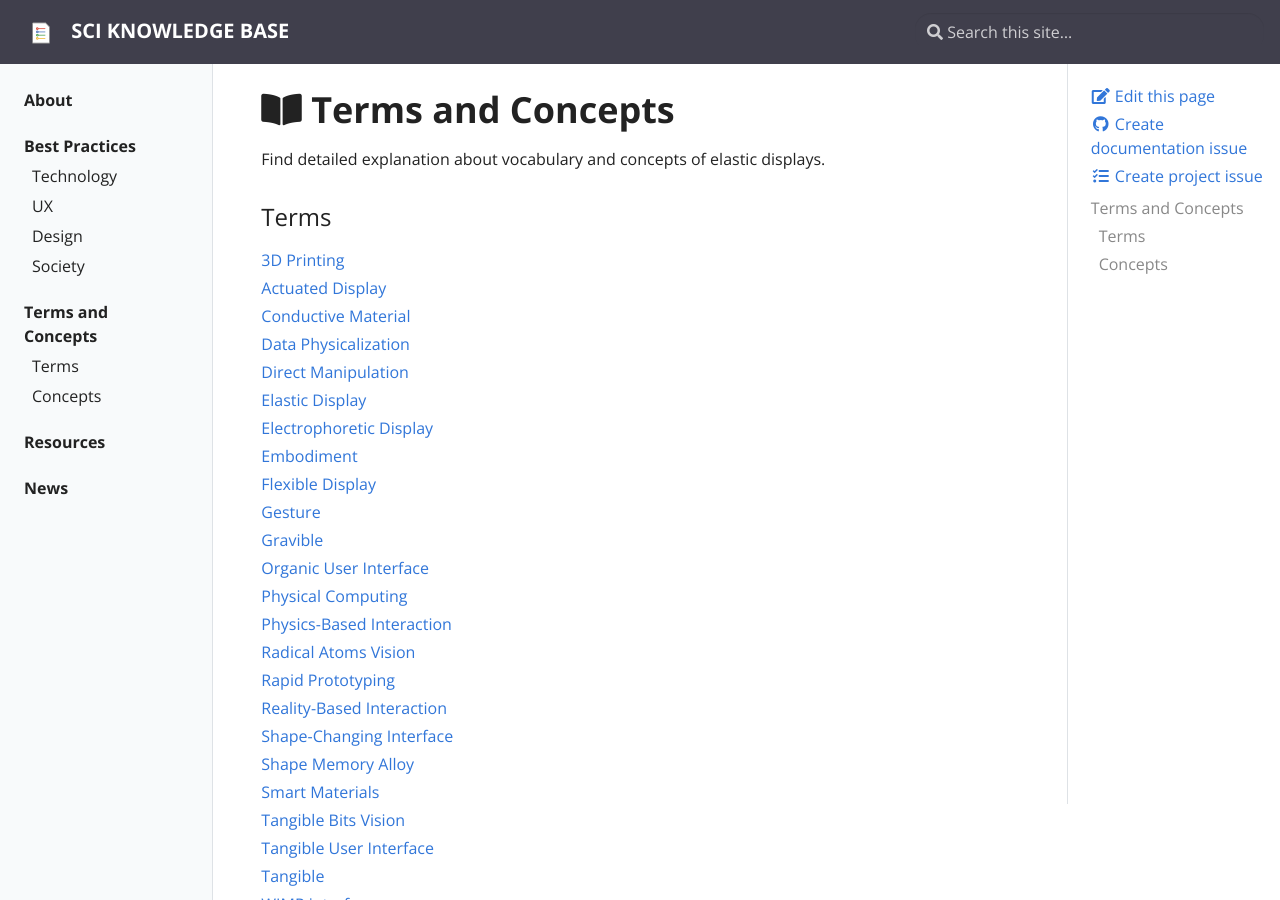
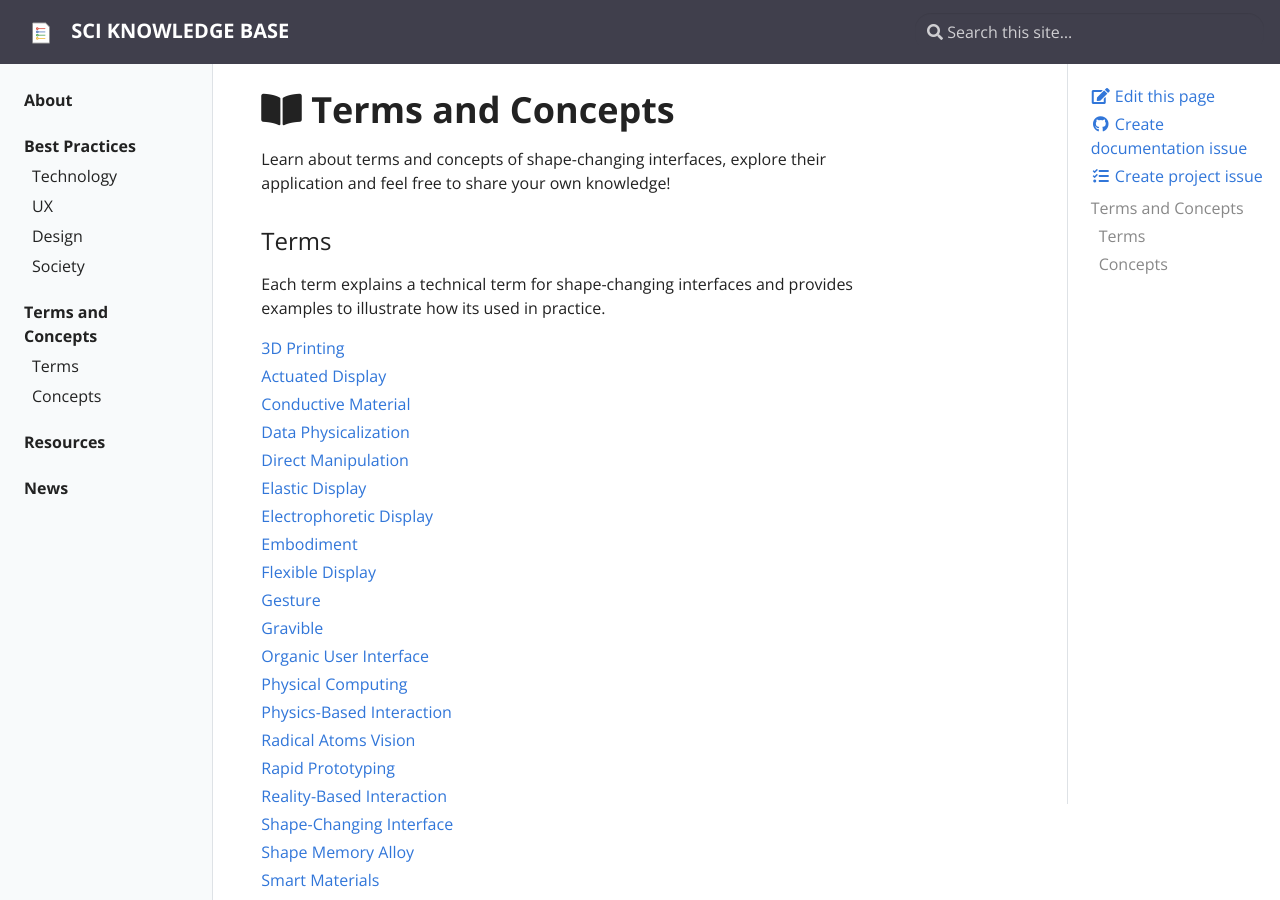
Before and after one commit to visualengineers/sci-knowledge-base, a Jekyll site: the page built from pages/terms-and-concepts.md, in a window 1280 px wide and 900 px high. Built offline with Jekyll 4.4.1, drawn with Linux system fonts in a browser that asks for light colours; some of the changed text lies outside the part shown.

Commit message:
updated description for knowledge items

```diff
--- a/pages/terms-and-concepts.md
+++ b/pages/terms-and-concepts.md
@@ -6,15 +6,17 @@ permalink: /terms-and-concepts/
 
 # <i class="fa fa-book-open"></i> Terms and Concepts
 
-Find detailed explanation about vocabulary and concepts of elastic displays.
+Learn about terms and concepts of shape-changing interfaces, explore their application and feel free to share your own knowledge!
 
 ### Terms
+Each term explains a technical term for shape-changing interfaces and provides examples to illustrate how its used in practice.
 <ul>{% for term in site.terms %}
     <li><a href="{{ term.url | prepend: site.baseurl }}" alt="{{ term.description }}">{{ term.title }}</a></li>
 {% endfor %}
 </ul>
 
 ### Concepts
+In the style of a cheat sheet, each concept explains an application-independent principle (such as design guidelines) that are useful for the implementation of a shape-changing interface. Additionally, a Concept provides material to hold your own workshop.
 <ul>{% for concept in site.concepts %}
     <li><a href="{{ concept.url | prepend: site.baseurl }}" alt="{{ concept.description }}">{{ concept.title }}</a></li>
 {% endfor %}
```
Also changed, not shown: pages/best-practices.md (+1 -1 lines).
